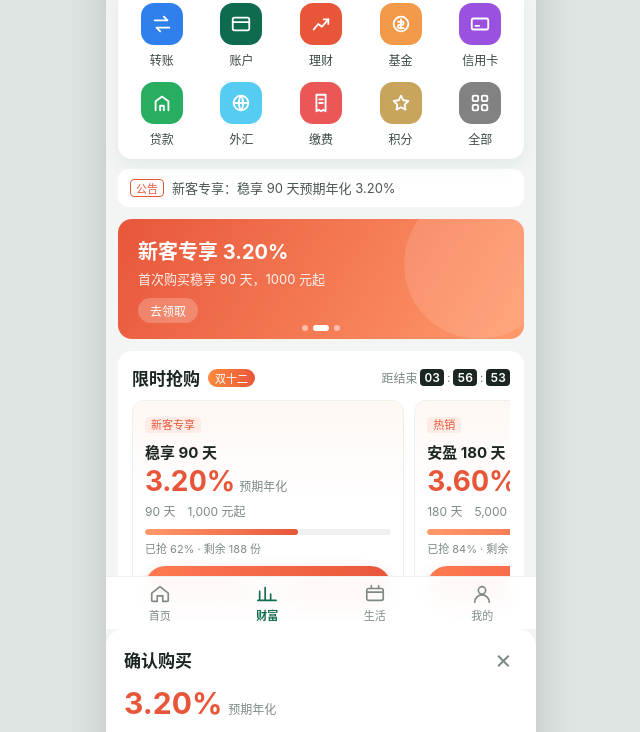
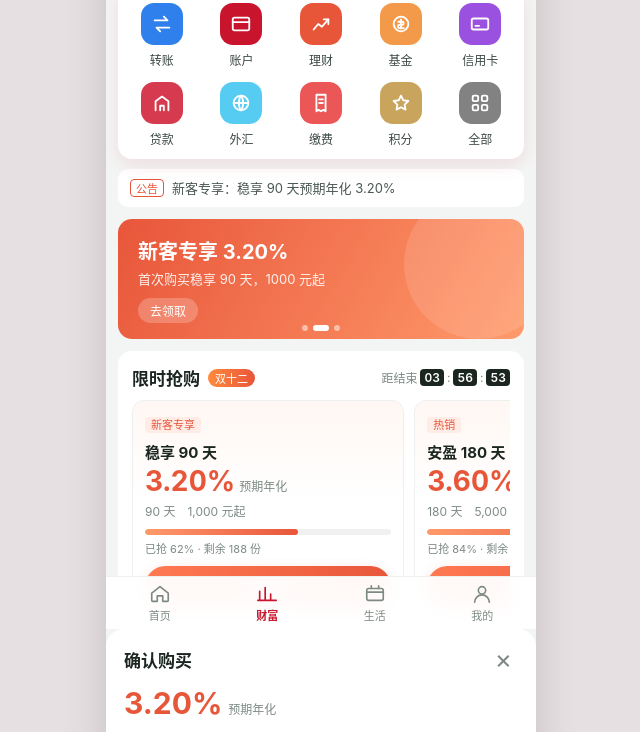
Before and after one commit to sa-bot888/superagent-demo, a plain HTML site: page index.html in a window 1280 px wide. Shown: the part 171-903 px from the top of the page, without its empty margins (319-959 px from the left). Drawn offline with Linux system fonts and the light colour scheme.

Commit message:
将绿色主题改为红色（#c8152d） (#7)
主色改为银行红 #c8152d，配浅红 #d63a4e 与深红 #8f0e21，
同步更新顶部渐变、金刚区图标、轮播、页签高亮等绿色元素。

Co-authored-by: sa-bot888 <359928241+sa-bot888@users.noreply.github.com>

```diff
--- a/app.js
+++ b/app.js
@@ -3,11 +3,11 @@
 // ---------- 数据 ----------
 const shortcuts = [
   { name: "转账", color: "#2f80ed", icon: '<path d="M4 8h14l-4-4M20 16H6l4 4"/>' },
-  { name: "账户", color: "#0f6b4f", icon: '<rect x="3" y="5" width="18" height="14" rx="2"/><path d="M3 10h18"/>' },
+  { name: "账户", color: "#c8152d", icon: '<rect x="3" y="5" width="18" height="14" rx="2"/><path d="M3 10h18"/>' },
   { name: "理财", color: "#e8563a", icon: '<path d="M4 18 9 12l4 3 7-8"/><path d="M15 7h5v5"/>' },
   { name: "基金", color: "#f2994a", icon: '<circle cx="12" cy="12" r="8"/><path d="M12 7v10M9 9.5h4.5a1.8 1.8 0 0 1 0 3.5H10a1.8 1.8 0 0 0 0 3.5H15"/>' },
   { name: "信用卡", color: "#9b51e0", icon: '<rect x="3" y="6" width="18" height="12" rx="2"/><path d="M7 14h4"/>' },
-  { name: "贷款", color: "#27ae60", icon: '<path d="M5 20V10l7-5 7 5v10"/><path d="M10 20v-5h4v5"/>' },
+  { name: "贷款", color: "#d63a4e", icon: '<path d="M5 20V10l7-5 7 5v10"/><path d="M10 20v-5h4v5"/>' },
   { name: "外汇", color: "#56ccf2", icon: '<circle cx="12" cy="12" r="8"/><path d="M4 12h16M12 4c3 3 3 13 0 16M12 4c-3 3-3 13 0 16"/>' },
   { name: "缴费", color: "#eb5757", icon: '<path d="M7 3h10v18l-2.5-1.5L12 21l-2.5-1.5L7 21z"/><path d="M10 8h4M10 12h4"/>' },
   { name: "积分", color: "#c9a45c", icon: '<path d="m12 4 2.5 5 5.5.8-4 3.9.9 5.5L12 16.6 7.1 19.2l.9-5.5-4-3.9 5.5-.8z"/>' },
@@ -21,7 +21,7 @@ const notices = [
 ];
 
 const slides = [
-  { title: "周年庆 · 理财节", text: "精选稳健产品，限量发售", cta: "立即查看", bg: "linear-gradient(120deg,#0f6b4f,#22a477)" },
+  { title: "周年庆 · 理财节", text: "精选稳健产品，限量发售", cta: "立即查看", bg: "linear-gradient(120deg,#c8152d,#d63a4e)" },
   { title: "新客专享 3.20%", text: "首次购买稳享 90 天，1000 元起", cta: "去领取", bg: "linear-gradient(120deg,#e8563a,#ff9a6b)" },
   { title: "外汇兑换 0 手续费", text: "韩元、人民币、美元实时汇率", cta: "去兑换", bg: "linear-gradient(120deg,#2f80ed,#56ccf2)" },
 ];
--- a/index.html
+++ b/index.html
@@ -3,7 +3,7 @@
 <head>
   <meta charset="utf-8">
   <meta name="viewport" content="width=device-width, initial-scale=1, viewport-fit=cover">
-  <meta name="theme-color" content="#0f6b4f">
+  <meta name="theme-color" content="#c8152d">
   <title>云杉银行 · 财富</title>
   <link rel="stylesheet" href="style.css">
 </head>
--- a/style.css
+++ b/style.css
@@ -1,9 +1,9 @@
 /* 云杉银行 · 财富频道（虚构演示页面）
    颜色都在 :root 里，改颜色只需要改这里 */
 :root {
-  --brand: #0f6b4f;
-  --brand-2: #138a65;
-  --brand-dark: #0a4d39;
+  --brand: #c8152d;
+  --brand-2: #d63a4e;
+  --brand-dark: #8f0e21;
   --accent: #e8563a;        /* 收益率、抢购按钮 */
   --gold: #c9a45c;
   --bg: #f3f5f4;
@@ -17,7 +17,7 @@
 html, body { margin: 0; }
 body {
   font-family: -apple-system, "PingFang SC", "Microsoft YaHei", "Noto Sans CJK SC", system-ui, sans-serif;
-  color: var(--text); background: #dfe5e2;
+  color: var(--text); background: #e7e0e2;
 }
 button, input { font: inherit; color: inherit; }
 button { cursor: pointer; border: 0; background: none; }
@@ -52,7 +52,7 @@ svg { width: 22px; height: 22px; fill: none; stroke: currentColor; stroke-width:
 main { padding: 0 12px; }
 
 /* 金刚区 */
-.grid { display: grid; grid-template-columns: repeat(5, 1fr); gap: 14px 4px; background: var(--card); border-radius: var(--radius); padding: 16px 6px 12px; margin-top: -0px; transform: translateY(-10px); box-shadow: 0 6px 18px rgba(15,107,79,.08); }
+.grid { display: grid; grid-template-columns: repeat(5, 1fr); gap: 14px 4px; background: var(--card); border-radius: var(--radius); padding: 16px 6px 12px; margin-top: -0px; transform: translateY(-10px); box-shadow: 0 6px 18px rgba(200,21,45,.10); }
 .grid a { display: flex; flex-direction: column; align-items: center; gap: 6px; font-size: 12px; color: #3a4842; }
 .grid .ic { width: 42px; height: 42px; border-radius: 13px; display: grid; place-items: center; color: #fff; }
 .grid .ic svg { width: 22px; height: 22px; stroke-width: 2; }
@@ -102,7 +102,7 @@ main { padding: 0 12px; }
 /* 列表 */
 .tabs { display: flex; gap: 8px; margin-bottom: 4px; }
 .tabs button { font-size: 13px; padding: 4px 12px; border-radius: 99px; background: #f2f4f3; color: var(--muted); }
-.tabs button.on { background: #e4f2ec; color: var(--brand); font-weight: 600; }
+.tabs button.on { background: #fbe9ec; color: var(--brand); font-weight: 600; }
 .list { list-style: none; margin: 0; padding: 0; }
 .list li { display: flex; align-items: center; gap: 12px; padding: 14px 0; border-bottom: 1px solid var(--line); }
 .list li:last-child { border-bottom: 0; }
@@ -112,7 +112,7 @@ main { padding: 0 12px; }
 .list .m { flex: 1; min-width: 0; }
 .list .m h5 { margin: 0 0 5px; font-size: 15px; font-weight: 600; }
 .list .m p { margin: 0; font-size: 12px; color: var(--muted); display: flex; gap: 6px; flex-wrap: wrap; }
-.list .m em { font-style: normal; font-size: 11px; color: var(--brand); background: #e9f5f0; border-radius: 4px; padding: 0 5px; }
+.list .m em { font-style: normal; font-size: 11px; color: var(--brand); background: #fbe9ec; border-radius: 4px; padding: 0 5px; }
 .list .go { font-size: 13px; color: var(--brand); border: 1px solid var(--brand); border-radius: 99px; padding: 3px 12px; flex: none; }
 
 .risk { text-align: center; font-size: 11px; color: var(--muted); line-height: 1.7; margin: 16px 8px 10px; }
```
Also changed, not shown: screenshots/after.png, screenshots/before.png.
